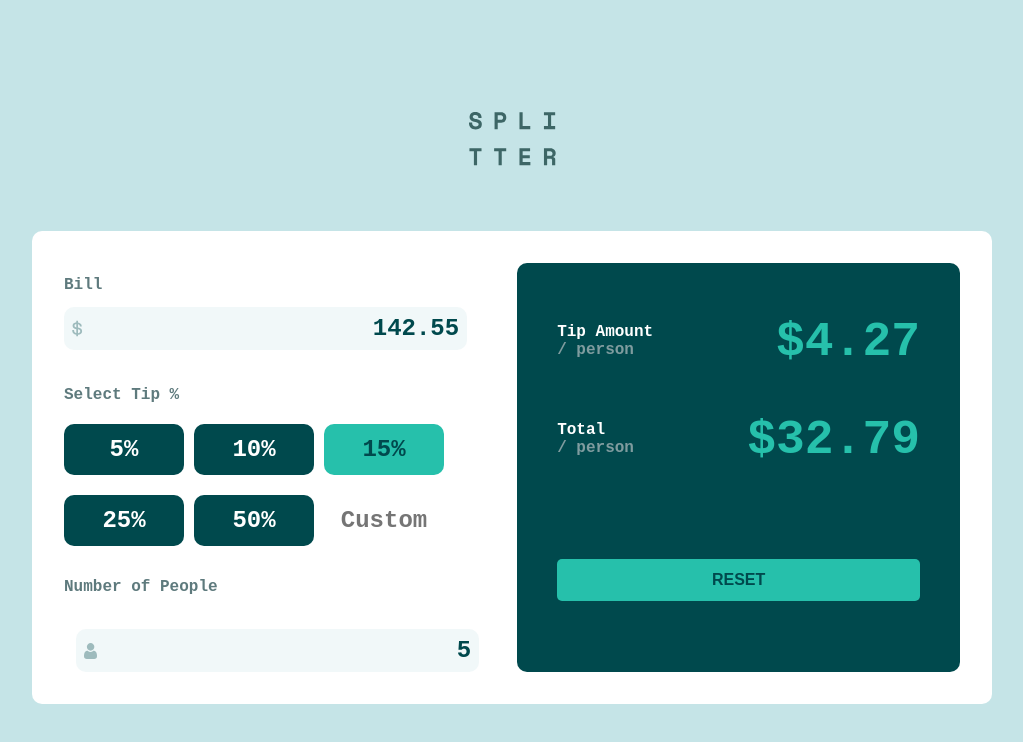
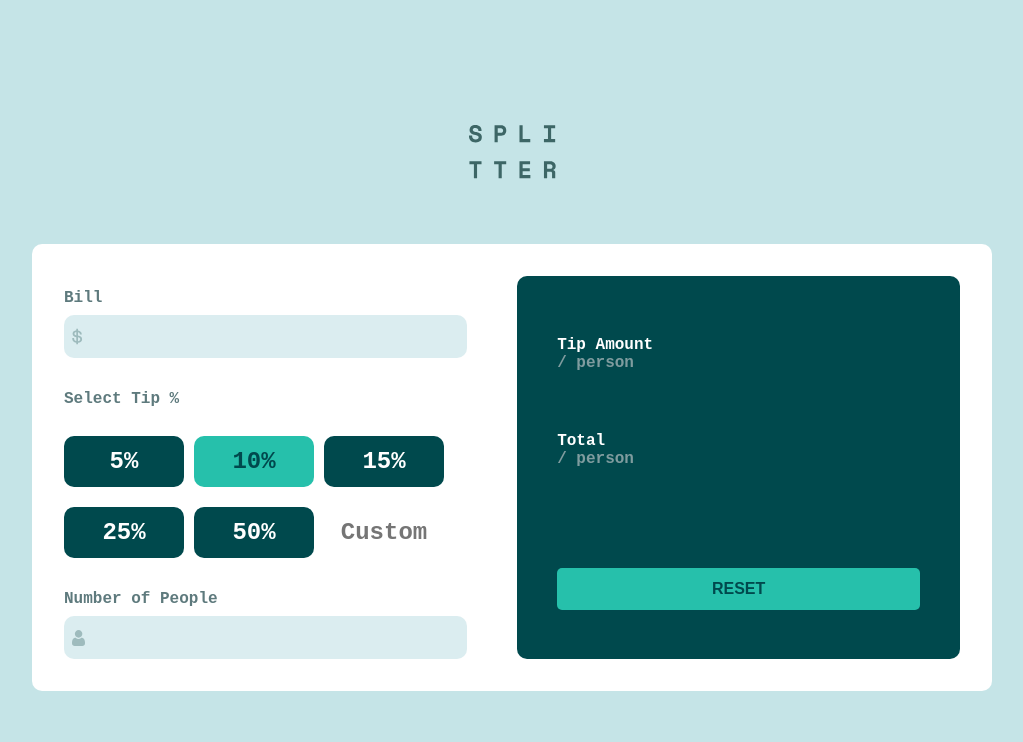
Before and after one commit to rlabuonora/react-tip-calculator, a React (Create React App) app: page / in a window 1280 px wide. Shown: the top 742 px of the page, without its empty margins (128-1151 px from the left). Built offline with nearby package versions, Linux system fonts and the light colour scheme.

Commit message:
Version 0

```diff
--- a/src/App.css
+++ b/src/App.css
@@ -6,8 +6,6 @@
 ::before,
 ::after {
   box-sizing: inherit;
-
-
 }
 
 
@@ -18,7 +16,7 @@
 /* Colores */
 :root{
   --light-grayish-cyan: hsl(185, 41%, 84%);
-    --lighter-grayish-cyan: hsl(189, 41%, 96%);
+  --lighter-grayish-cyan: hsl(189, 41%, 90%);
   --white: hsl(0, 0%, 100%);
   --very-dark-cyan: hsl(183, 100%, 15%);
   --dark-grayish-cyan: hsl(184, 14%, 56%);
@@ -26,14 +24,10 @@
   --strong-cyan: hsl(172, 67%, 45%);
 }
 
-
 body {
   font-family: 'Space Mono', monospace;
   background-color: var(--light-grayish-cyan);
   overflow: hidden;
-
-
-
 }
 
 #root {
@@ -96,7 +90,6 @@
   border: none;
   width: 120px;
   font-family: 'Space Mono', monospace;
-    margin-top: 20px;
   margin-right: 10px;
   border-radius: 10px;
   padding: 12px;
@@ -162,9 +155,7 @@
   flex: 1;
 }
 
-
-
-  form input[type=numeric] {
+input[type=search], input[type=number]  {
   font-size: 24px;
   font-weight: 700;
   color: var(--very-dark-cyan);
@@ -175,17 +166,24 @@
   background-color: var(--lighter-grayish-cyan);
   background-repeat: no-repeat;
   background-position:  2% 50%;
-    margin-left: 12px;
+  margin-left: 0px;
   padding: 8px;
 
 }
 
-  form input[name=input-bill-total] {
+/* sacar la X que aparece en el campo search */
+input[type="search"]::-webkit-search-decoration,
+input[type="search"]::-webkit-search-cancel-button,
+input[type="search"]::-webkit-search-results-button,
+input[type="search"]::-webkit-search-results-decoration { display: none; }
+
+
+section input[name=input-bill-total] {
   background-image: url(images/icon-dollar.svg);
   margin: 0;
 }
 
-  form input[name=input-persons-total] {
+section input[name=input-persons-total] {
   background-image: url(images/icon-person.svg);
 }
 
@@ -207,3 +205,7 @@
 .output-label p, .output-label h2 {
   margin: 0;
 }
+
+h2 {
+  margin-bottom: 8px;
+}
--- a/src/App.js
+++ b/src/App.js
@@ -1,7 +1,22 @@
 import './App.css';
 import logo from "./images/logo.svg";
 
+import { useState } from "react";
+import TipButton from './components/TipButton';
+import CustomTip from './components/CustomTip';
+import InputTotalBill from './components/InputTotalBill';
+import InputPeople from './components/InputPeople';
+import ShowOutputs from './components/ShowOutputs';
+
+
+
+
 function App() {
+
+  const [tipPercent, setTip] = useState(0.1);
+  const [totalBill, setTotalBill] = useState();
+  const [nPeople, setPeople] = useState();
+
   return (
     <>
     <header>
@@ -9,47 +24,42 @@ function App() {
     </header>
     <main>
       <div className="input-col">
-      <form>
+      <section>
         <h2>Bill</h2>
-        <input type="numeric"
-               name="input-bill-total"
-               value={142.55} />
+        <InputTotalBill
+          totalBill={totalBill}
+          setTotalBill={setTotalBill}
+        />
         <h2>Select Tip %</h2>
-        <button>5%</button>
-        <button>10%</button>
-        <button className="active">15%</button>
-        <button>25%</button>
-        <button>50%</button>
-        <input type="text"
-               placeholder="Custom"
-               className="custom" />
+        { [.05, .1, .15, .25, .5].map(
+          p => <TipButton
+                 selected={tipPercent === p}
+                 rate={p}
+                 onChangeTip={setTip}
+                />
+        )}
+        <CustomTip
+          onChangeTip={setTip}
+        />
+
         <h2>Number of People</h2>
-        <input type="numeric"
-               name="input-persons-total"
-               value={5} />
-      </form>
+        <InputPeople
+          onChangePeople={ setPeople }
+        />
+      </section>
     </div>
-    <div className="output-col">
-      <div className="output-item">
-        <div className="output-label">
-          <h2>Tip Amount</h2>
-          <p>/ person</p>
-        </div>
-        <p className="output-number">$4.27</p>
-      </div>
-      <div className="output-item">
-        <div className="output-label">
-          <h2>Total</h2>
-          <p>/ person</p>
-        </div>
-        <p className="output-number">$32.79</p>
-      </div>
-      <div className="output-item">
-        <button className="reset">
-          Reset
-        </button>
-      </div>
-    </div>
+
+    <ShowOutputs
+        totalBill={totalBill}
+        tipPercent={tipPercent}
+        nPeople ={nPeople}
+        onReset = {() => {
+          setPeople();
+          setTip(0.1);
+          setTotalBill();
+        }
+        }
+    />
     </main>
     </>
   );
--- /dev/null
+++ b/src/components/CustomTip.js
@@ -0,0 +1,15 @@
+export default function CustomTip({onChangeTip = f => f}) {
+
+    return(
+        <input
+            onBlur={(e) => {
+            const val = e.target.value;
+            onChangeTip(val / 100);
+            e.target.value = `${val}%`;
+            }}
+            type="text"
+            placeholder="Custom"
+            className="custom" />
+    );
+
+}
--- /dev/null
+++ b/src/components/InputPeople.js
@@ -0,0 +1,15 @@
+export default function InputPeople({nPeople, onChangePeople = f => f}) {
+    return(
+        <input type="number"
+            autocomplete="off"
+            onChange={ (e) => {
+
+                const nPeople = e.target.value;
+                onChangePeople(nPeople);
+                e.target.talue = nPeople;
+
+            }}
+            name="input-persons-total"
+        />
+    );
+}
--- /dev/null
+++ b/src/components/InputTotalBill.js
@@ -0,0 +1,15 @@
+export default function InputTotalBill({ totalBill, setTotalBill = f => f }) {
+
+
+    return(
+        <input type="number"
+               name="input-bill-total"
+               value={totalBill}
+               onBlur={
+                (e) => {
+                    setTotalBill(e.target.value);
+                }
+               }
+        />
+    );
+}
--- /dev/null
+++ b/src/components/ResetButton.js
@@ -0,0 +1,11 @@
+export default function ResetButton({ onReset = f => f}) {
+    return(
+      <div className="output-item">
+        <button
+            onClick={onReset}
+            className="reset">
+            Reset
+        </button>
+    </div>
+    );
+}
--- /dev/null
+++ b/src/components/ShowOutputs.js
@@ -0,0 +1,33 @@
+import { calculatePerPerson, calculateTip} from "../helpers";
+import ResetButton from "./ResetButton";
+
+
+export default function ShowOutputs({totalBill, tipPercent, nPeople, onReset = f => f}) {
+
+  const tip = calculateTip(totalBill, tipPercent);
+
+  const tipPerson = calculatePerPerson(tip, nPeople);
+
+
+  return(
+    <div className="output-col">
+    <div className="output-item">
+      <div className="output-label">
+        <h2>Tip Amount</h2>
+        <p>/ person</p>
+      </div>
+      <p className="output-number">{isNaN(tip) ? "" :  tip}</p>
+    </div>
+    <div className="output-item">
+      <div className="output-label">
+        <h2>Total</h2>
+        <p>/ person</p>
+      </div>
+      <p className="output-number">
+        {isNaN(tipPerson) ? "" :  tipPerson}</p>
+    </div>
+    <ResetButton onReset={onReset}/>
+  </div>
+
+   );
+}
--- /dev/null
+++ b/src/components/TipButton.js
@@ -0,0 +1,11 @@
+export default function TipButton({ rate, selected, onChangeTip = f => f }) {
+    return(
+        <button
+            onClick={() =>
+            onChangeTip(rate)}
+            className={selected ? "active": null}>
+            { rate * 100}%
+        </button>
+
+    );
+}
--- /dev/null
+++ b/src/helpers.js
@@ -0,0 +1,9 @@
+export const calculateTip = (bill, rate) => {
+    const tip = bill * rate;
+    return tip.toFixed(2);
+ }
+
+export const calculatePerPerson = (tip_amount, n_people) => {
+    const per_person = tip_amount / n_people;
+    return per_person.toFixed(2);
+}
```
Also changed, not shown: 1 other file (tests, documents, lock files or other folders). Lines whose indentation alone changed are shown as unchanged.
